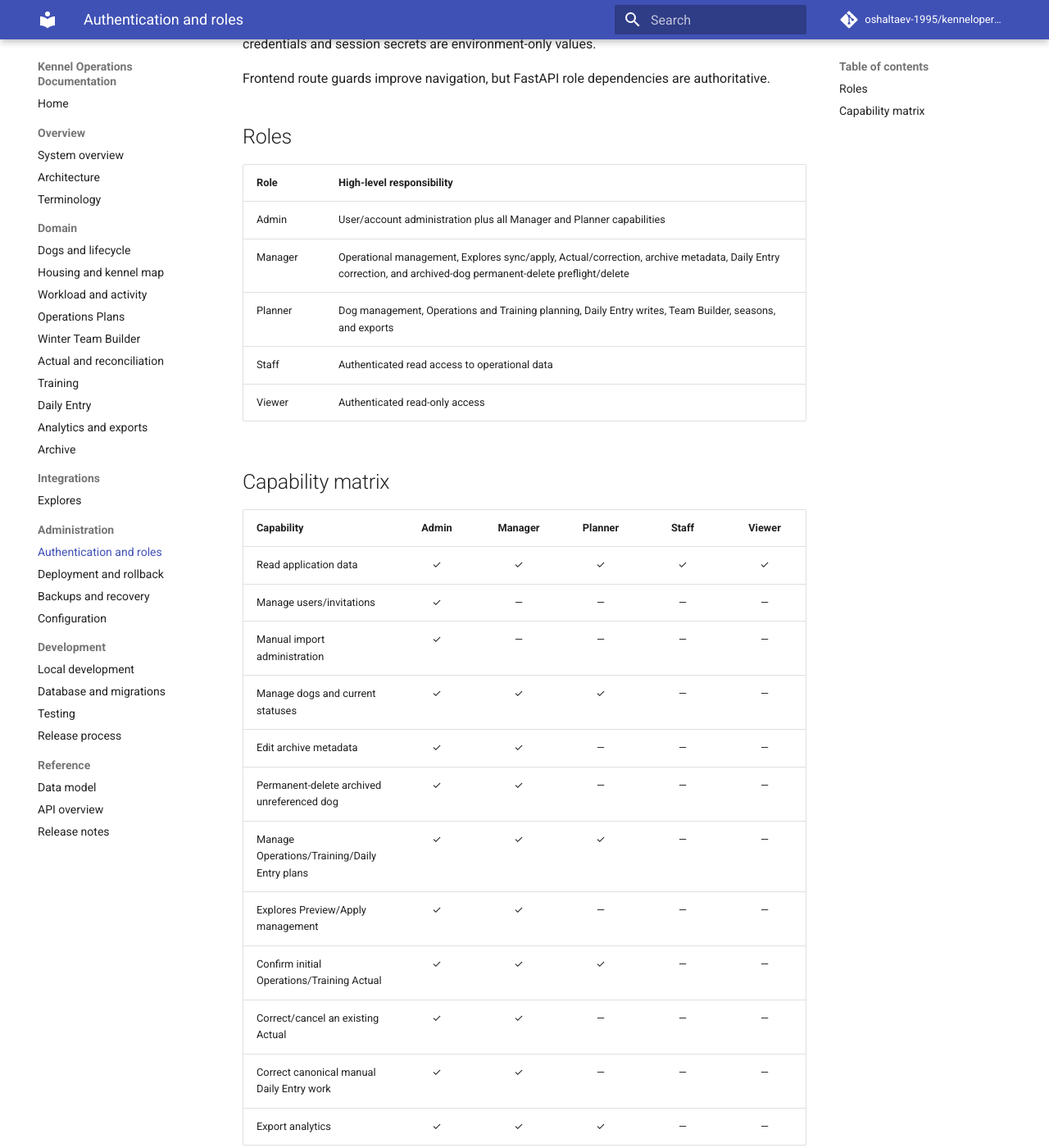
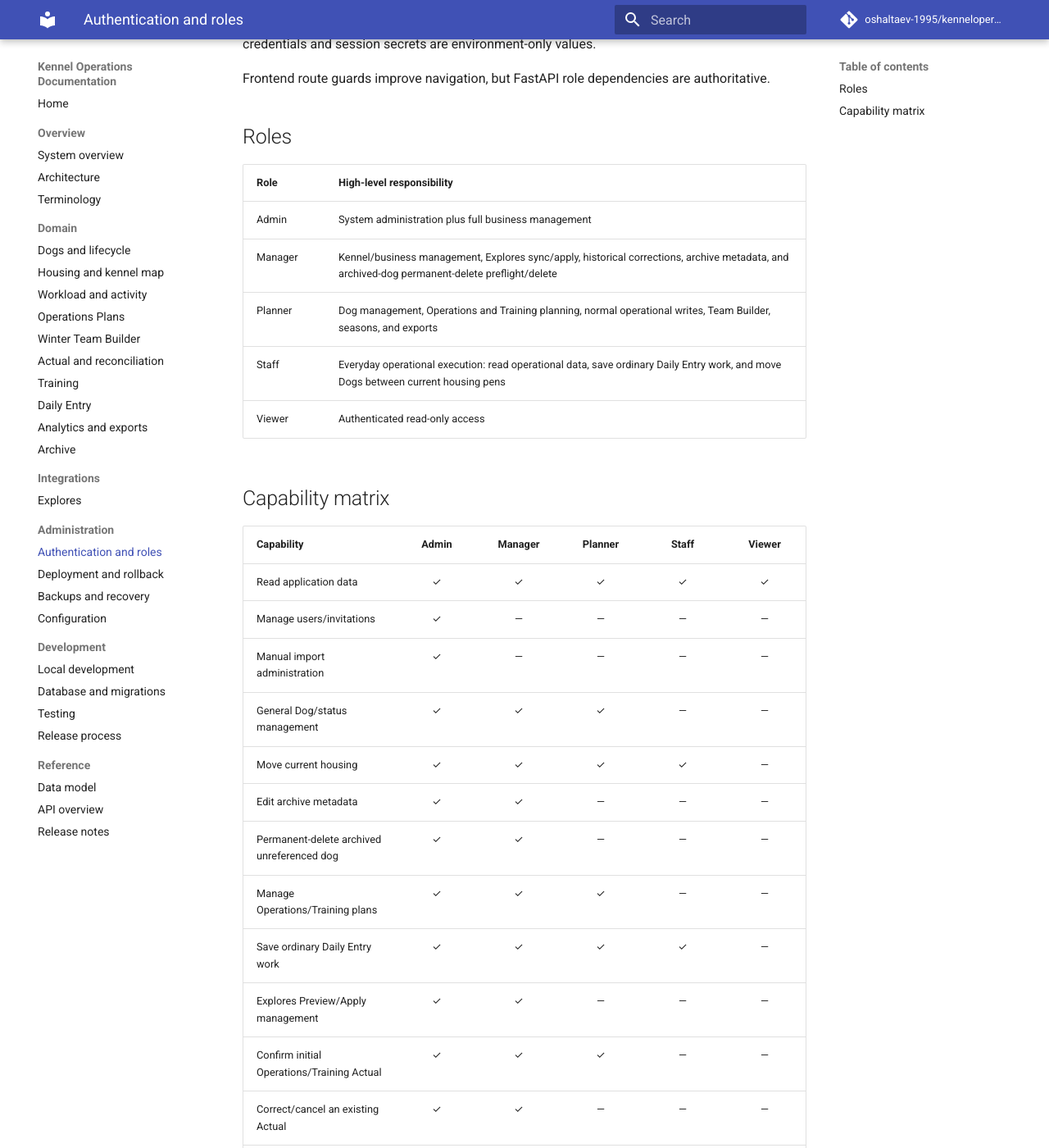
Before and after one commit to oshaltaev-1995/kenneloperations-docs, an MkDocs documentation site: the page built from docs/administration/authentication-and-roles.md, in a window 1280 px wide and 1400 px high, scrolled down 215 px. Shown: the whole window at 82% size. Built offline with MkDocs 1.6.1 and Material for MkDocs 9.7.7, drawn with Linux system fonts in a browser that asks for light colours; comment, search, counter and statistics services are not loaded; some of the changed text lies outside the part shown.

Commit message:
docs: document post-release staff permissions

```diff
--- a/docs/administration/authentication-and-roles.md
+++ b/docs/administration/authentication-and-roles.md
@@ -8,10 +8,10 @@ Frontend route guards improve navigation, but FastAPI role dependencies are auth
 
 | Role | High-level responsibility |
 | --- | --- |
-| Admin | User/account administration plus all Manager and Planner capabilities |
-| Manager | Operational management, Explores sync/apply, Actual/correction, archive metadata, Daily Entry correction, and archived-dog permanent-delete preflight/delete |
-| Planner | Dog management, Operations and Training planning, Daily Entry writes, Team Builder, seasons, and exports |
-| Staff | Authenticated read access to operational data |
+| Admin | System administration plus full business management |
+| Manager | Kennel/business management, Explores sync/apply, historical corrections, archive metadata, and archived-dog permanent-delete preflight/delete |
+| Planner | Dog management, Operations and Training planning, normal operational writes, Team Builder, seasons, and exports |
+| Staff | Everyday operational execution: read operational data, save ordinary Daily Entry work, and move Dogs between current housing pens |
 | Viewer | Authenticated read-only access |
 
 ## Capability matrix
@@ -21,14 +21,18 @@ Frontend route guards improve navigation, but FastAPI role dependencies are auth
 | Read application data | ✓ | ✓ | ✓ | ✓ | ✓ |
 | Manage users/invitations | ✓ | — | — | — | — |
 | Manual import administration | ✓ | — | — | — | — |
-| Manage dogs and current statuses | ✓ | ✓ | ✓ | — | — |
+| General Dog/status management | ✓ | ✓ | ✓ | — | — |
+| Move current housing | ✓ | ✓ | ✓ | ✓ | — |
 | Edit archive metadata | ✓ | ✓ | — | — | — |
 | Permanent-delete archived unreferenced dog | ✓ | ✓ | — | — | — |
-| Manage Operations/Training/Daily Entry plans | ✓ | ✓ | ✓ | — | — |
+| Manage Operations/Training plans | ✓ | ✓ | ✓ | — | — |
+| Save ordinary Daily Entry work | ✓ | ✓ | ✓ | ✓ | — |
 | Explores Preview/Apply management | ✓ | ✓ | — | — | — |
 | Confirm initial Operations/Training Actual | ✓ | ✓ | ✓ | — | — |
 | Correct/cancel an existing Actual | ✓ | ✓ | — | — | — |
-| Correct canonical manual Daily Entry work | ✓ | ✓ | — | — | — |
+| Correct/delete canonical manual Daily Entry work | ✓ | ✓ | — | — | — |
 | Export analytics | ✓ | ✓ | ✓ | — | — |
 
+Staff's two write capabilities are deliberately narrow. They do not grant Dog-profile editing, lifecycle or status-period changes, Front Yard changes, historical Daily Entry correction/delete, archive metadata, permanent deletion, planning, exports, or user administration. Viewer has no write capability.
+
 The table is intentionally high-level. Endpoint guards remain the source of truth; new capabilities require explicit backend authorization and corresponding frontend presentation tests.
```
Also changed, not shown: docs/domain/daily-entry.md (+5 -1 lines), docs/domain/dogs-and-lifecycle.md (+2 -0 lines), docs/domain/housing-and-kennel-map.md (+3 -1 lines), docs/overview/system-overview.md (+2 -0 lines), docs/reference/release-notes.md (+14 -0 lines).
